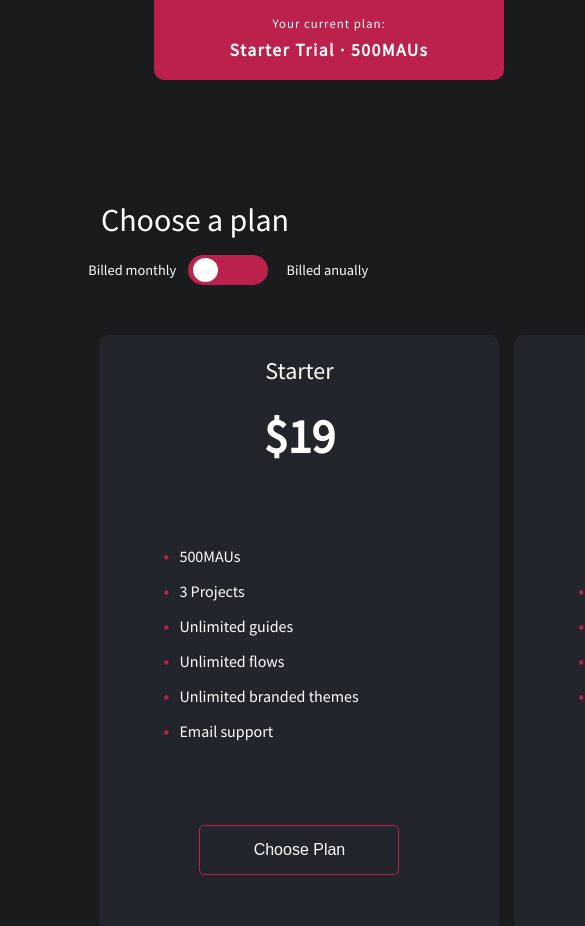
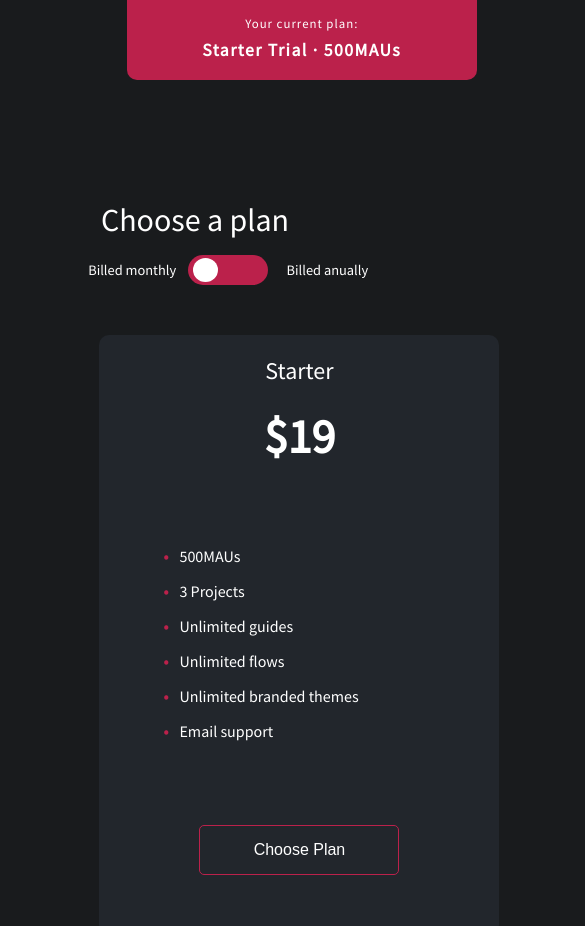
Before and after one commit to WilliamThomsonNZ/PricingPage, a plain HTML site: page index.html in a window 390 px wide. Shown: the top 926 px of the page, 585 px wide, since content can reach past the window. Drawn offline with Linux system fonts and the light colour scheme.

Commit message:
style update

```diff
--- a/style.css
+++ b/style.css
@@ -194,3 +194,14 @@ body {
   background-color: var(--accent-color);
   cursor: pointer;
 }
+
+@media (max-width: 1250px) {
+  .gridContainer {
+    grid-template-columns: 1fr;
+    grid-template-rows: repeat(3, 1fr);
+  }
+  .headerElement {
+    width: 50%;
+    margin: 0 25%;
+  }
+}
```
